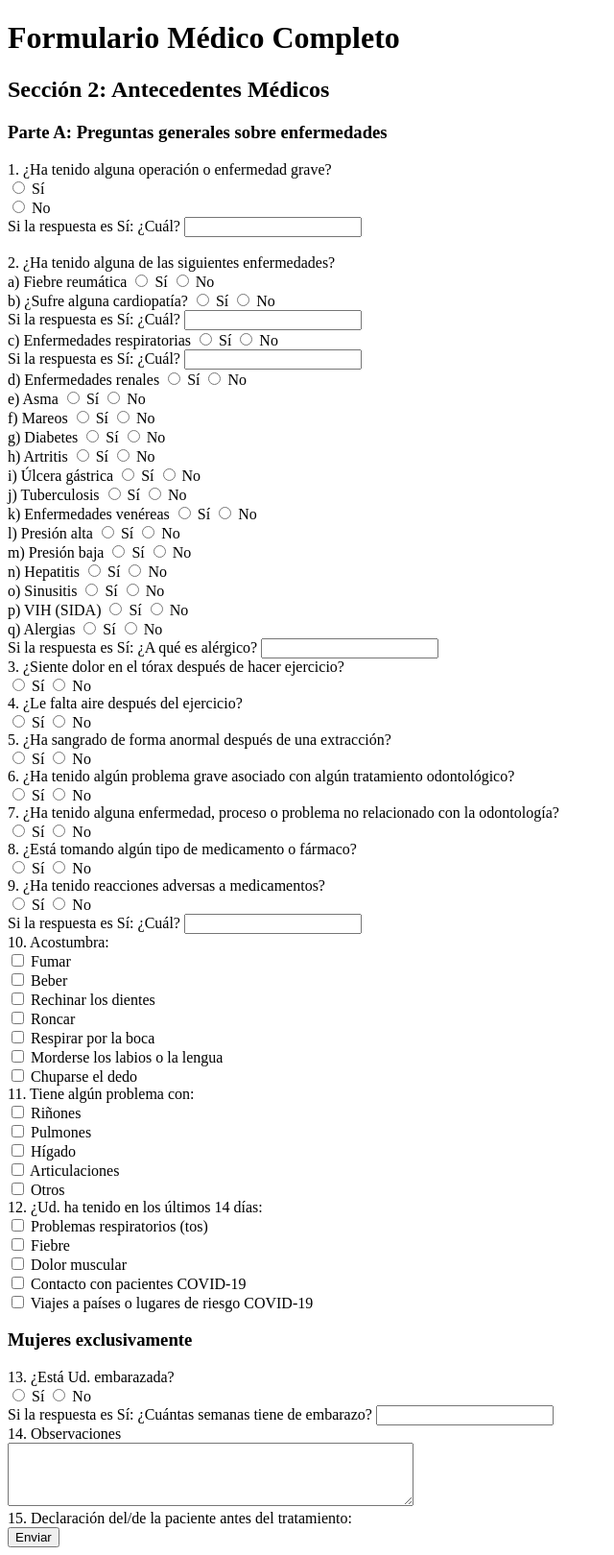
After one commit to HAjiMe-0/BDdentista, a Flask app: template app/templates/formulario_medico.html in a window 1280 px wide. The commit adds this page. Shown: the whole page at 96% size, without its empty margins (0-640 px from the left). Run offline with Flask 3, Linux system fonts and the light colour scheme; the template is opened without the code that fills it, so the values that code supplies are empty.

Commit message:
formulario de pacientes

```diff
--- /dev/null
+++ b/app/templates/formulario_medico.html
@@ -0,0 +1,177 @@
+<!DOCTYPE html>
+<html lang="es">
+<head>
+    <meta charset="UTF-8">
+    <meta name="viewport" content="width=device-width, initial-scale=1.0">
+    <title>Formulario Médico Completo</title>
+</head>
+<body>
+    <h1>Formulario Médico Completo</h1>
+
+    <form action="/guardar_formulario" method="POST">
+        <!-- Sección 2: Antecedentes Médicos -->
+        <h2>Sección 2: Antecedentes Médicos</h2>
+        <input type="hidden" name="paciente_id" value="{{ paciente.id }}">
+
+
+        <!-- Parte A: Preguntas generales sobre enfermedades -->
+        <h3>Parte A: Preguntas generales sobre enfermedades</h3>
+
+        <label>1. ¿Ha tenido alguna operación o enfermedad grave?</label><br>
+        <input type="radio" name="operacion_grave" value="Sí"> Sí<br>
+        <input type="radio" name="operacion_grave" value="No"> No<br>
+        <label>Si la respuesta es Sí: ¿Cuál?</label>
+        <input type="text" name="detalle_operacion_grave"><br><br>
+
+        <label>2. ¿Ha tenido alguna de las siguientes enfermedades?</label><br>
+        <label>a) Fiebre reumática</label>
+        <input type="radio" name="fiebre_reumatica" value="Sí"> Sí
+        <input type="radio" name="fiebre_reumatica" value="No"> No<br>
+
+        <label>b) ¿Sufre alguna cardiopatía?</label>
+        <input type="radio" name="cardiopatia" value="Sí"> Sí
+        <input type="radio" name="cardiopatia" value="No"> No<br>
+        <label>Si la respuesta es Sí: ¿Cuál?</label>
+        <input type="text" name="detalle_cardiopatia"><br>
+
+        <label>c) Enfermedades respiratorias</label>
+        <input type="radio" name="enfermedades_respiratorias" value="Sí"> Sí
+        <input type="radio" name="enfermedades_respiratorias" value="No"> No<br>
+        <label>Si la respuesta es Sí: ¿Cuál?</label>
+        <input type="text" name="detalle_enfermedades_respiratorias"><br>
+
+        <label>d) Enfermedades renales</label>
+        <input type="radio" name="enfermedades_renales" value="Sí"> Sí
+        <input type="radio" name="enfermedades_renales" value="No"> No<br>
+
+        <label>e) Asma</label>
+        <input type="radio" name="asma" value="Sí"> Sí
+        <input type="radio" name="asma" value="No"> No<br>
+
+        <label>f) Mareos</label>
+        <input type="radio" name="mareos" value="Sí"> Sí
+        <input type="radio" name="mareos" value="No"> No<br>
+
+        <label>g) Diabetes</label>
+        <input type="radio" name="diabetes" value="Sí"> Sí
+        <input type="radio" name="diabetes" value="No"> No<br>
+
+        <label>h) Artritis</label>
+        <input type="radio" name="artritis" value="Sí"> Sí
+        <input type="radio" name="artritis" value="No"> No<br>
+
+        <label>i) Úlcera gástrica</label>
+        <input type="radio" name="ulcera_gastrica" value="Sí"> Sí
+        <input type="radio" name="ulcera_gastrica" value="No"> No<br>
+
+        <label>j) Tuberculosis</label>
+        <input type="radio" name="tuberculosis" value="Sí"> Sí
+        <input type="radio" name="tuberculosis" value="No"> No<br>
+
+        <label>k) Enfermedades venéreas</label>
+        <input type="radio" name="enfermedades_venereas" value="Sí"> Sí
+        <input type="radio" name="enfermedades_venereas" value="No"> No<br>
+
+        <label>l) Presión alta</label>
+        <input type="radio" name="presion_alta" value="Sí"> Sí
+        <input type="radio" name="presion_alta" value="No"> No<br>
+
+        <label>m) Presión baja</label>
+        <input type="radio" name="presion_baja" value="Sí"> Sí
+        <input type="radio" name="presion_baja" value="No"> No<br>
+
+        <label>n) Hepatitis</label>
+        <input type="radio" name="hepatitis" value="Sí"> Sí
+        <input type="radio" name="hepatitis" value="No"> No<br>
+
+        <label>o) Sinusitis</label>
+        <input type="radio" name="sinusitis" value="Sí"> Sí
+        <input type="radio" name="sinusitis" value="No"> No<br>
+
+        <label>p) VIH (SIDA)</label>
+        <input type="radio" name="vih" value="Sí"> Sí
+        <input type="radio" name="vih" value="No"> No<br>
+
+        <label>q) Alergias</label>
+        <input type="radio" name="alergias" value="Sí"> Sí
+        <input type="radio" name="alergias" value="No"> No<br>
+        <label>Si la respuesta es Sí: ¿A qué es alérgico?</label>
+        <input type="text" name="detalle_alergias"><br>
+
+        <!-- Preguntas adicionales -->
+
+        <label>3. ¿Siente dolor en el tórax después de hacer ejercicio?</label><br>
+        <input type="radio" name="dolor_torax" value="Sí"> Sí
+        <input type="radio" name="dolor_torax" value="No"> No<br>
+
+        <label>4. ¿Le falta aire después del ejercicio?</label><br>
+        <input type="radio" name="falta_aire" value="Sí"> Sí
+        <input type="radio" name="falta_aire" value="No"> No<br>
+
+        <label>5. ¿Ha sangrado de forma anormal después de una extracción?</label><br>
+        <input type="radio" name="sangrado_anormal" value="Sí"> Sí
+        <input type="radio" name="sangrado_anormal" value="No"> No<br>
+
+        <label>6. ¿Ha tenido algún problema grave asociado con algún tratamiento odontológico?</label><br>
+        <input type="radio" name="problema_odontologico" value="Sí"> Sí
+        <input type="radio" name="problema_odontologico" value="No"> No<br>
+
+        <label>7. ¿Ha tenido alguna enfermedad, proceso o problema no relacionado con la odontología?</label><br>
+        <input type="radio" name="problema_no_odontologico" value="Sí"> Sí
+        <input type="radio" name="problema_no_odontologico" value="No"> No<br>
+
+        <label>8. ¿Está tomando algún tipo de medicamento o fármaco?</label><br>
+        <input type="radio" name="medicamentos" value="Sí"> Sí
+        <input type="radio" name="medicamentos" value="No"> No<br>
+
+        <label>9. ¿Ha tenido reacciones adversas a medicamentos?</label><br>
+        <input type="radio" name="reaccion_medicamentos" value="Sí"> Sí
+        <input type="radio" name="reaccion_medicamentos" value="No"> No<br>
+        <label>Si la respuesta es Sí: ¿Cuál?</label>
+        <input type="text" name="detalle_reaccion_medicamentos"><br>
+
+        <!-- Preguntas con múltiples respuestas -->
+
+        <label>10. Acostumbra:</label><br>
+        <input type="checkbox" name="acostumbra[]" value="fumar"> Fumar<br>
+        <input type="checkbox" name="acostumbra[]" value="beber"> Beber<br>
+        <input type="checkbox" name="acostumbra[]" value="rechinar_dientes"> Rechinar los dientes<br>
+        <input type="checkbox" name="acostumbra[]" value="roncar"> Roncar<br>
+        <input type="checkbox" name="acostumbra[]" value="respirar_boca"> Respirar por la boca<br>
+        <input type="checkbox" name="acostumbra[]" value="morder_labios"> Morderse los labios o la lengua<br>
+        <input type="checkbox" name="acostumbra[]" value="chuparse_dedo"> Chuparse el dedo<br>
+
+        <label>11. Tiene algún problema con:</label><br>
+        <input type="checkbox" name="problema_con[]" value="rinones"> Riñones<br>
+        <input type="checkbox" name="problema_con[]" value="pulmones"> Pulmones<br>
+        <input type="checkbox" name="problema_con[]" value="higado"> Hígado<br>
+        <input type="checkbox" name="problema_con[]" value="articulaciones"> Articulaciones<br>
+        <input type="checkbox" name="problema_con[]" value="otros"> Otros<br>
+
+        <label>12. ¿Ud. ha tenido en los últimos 14 días:</label><br>
+        <input type="checkbox" name="ultimos_14_dias[]" value="problemas_respiratorios"> Problemas respiratorios (tos)<br>
+        <input type="checkbox" name="ultimos_14_dias[]" value="fiebre"> Fiebre<br>
+        <input type="checkbox" name="ultimos_14_dias[]" value="dolor_muscular"> Dolor muscular<br>
+        <input type="checkbox" name="ultimos_14_dias[]" value="contacto_covid"> Contacto con pacientes COVID-19<br>
+        <input type="checkbox" name="ultimos_14_dias[]" value="viajes_riesgo"> Viajes a países o lugares de riesgo COVID-19<br>
+
+        <!-- Sección exclusiva para mujeres -->
+
+        <h3>Mujeres exclusivamente</h3>
+        <label>13. ¿Está Ud. embarazada?</label><br>
+        <input type="radio" name="embarazo" value="Sí"> Sí
+        <input type="radio" name="embarazo" value="No"> No<br>
+        <label>Si la respuesta es Sí: ¿Cuántas semanas tiene de embarazo?</label>
+        <input type="number" name="semanas_embarazo" min="0"><br>
+
+        <label>14. Observaciones</label><br>
+        <textarea name="observaciones" rows="4" cols="50"></textarea><br>
+
+        <!-- Declaración del paciente -->
+
+        <label>15. Declaración del/de la paciente antes del tratamiento:</label><br>
+
+        <input type="submit" value="Enviar">
+    </form>
+</body>
+</html>
--- a/app/templates/paciente/list_paciente.html
+++ b/app/templates/paciente/list_paciente.html
@@ -30,10 +30,12 @@
                     <td>
                         <a href="{{ url_for('main.detail_paciente', paciente_id=paciente.paciente_id) }}" class="btn btn-info btn-sm">Ver</a>
                         <a href="{{ url_for('main.edit_paciente', paciente_id=paciente.paciente_id) }}" class="btn btn-warning btn-sm">Editar</a>
+                        <a href="{{ url_for('main.formulario_medico', paciente_id=paciente.paciente_id) }}" class="btn btn-success btn-sm">Formulario Médico</a>
                         <form action="{{ url_for('main.delete_entity', entity='paciente', id=paciente.paciente_id) }}" method="POST" style="display:inline-block;">
                             <button type="submit" class="btn btn-danger btn-sm" onclick="return confirm('¿Está seguro de eliminar este paciente?');">Eliminar</button>
                         </form>
                     </td>
+
                 </tr>
                 {% else %}
                 <tr>
```
Also changed, not shown: BDDentista.sql (+44 -0 lines), app/controllers.py (+72 -1 lines), app/models.py (+42 -0 lines).
